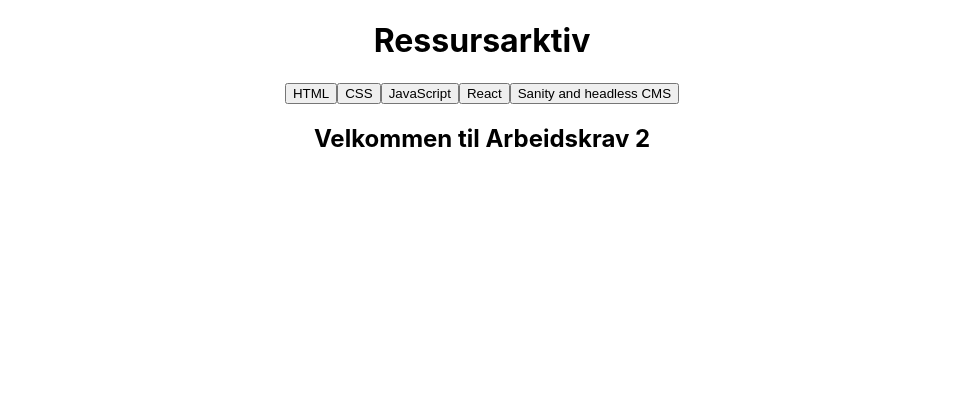
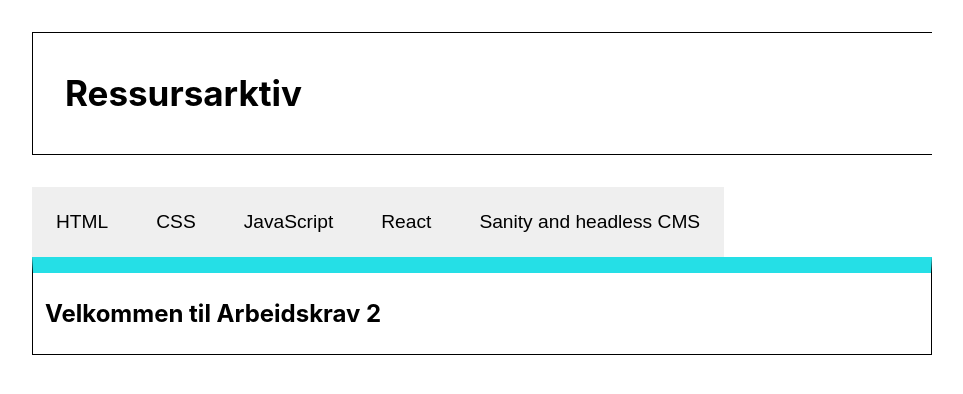
Before and after one commit to erikvs/uin23ak3_resourceapp_12-januar-, a React (Create React App) app: page / in a window 1280 px wide. Shown: the top 394 px of the page, without its empty margins (158-1121 px from the left). Built offline with nearby package versions, Linux system fonts and the light colour scheme.

Commit message:
oppdatert filstruktur og kode

```diff
--- a/src/App.js
+++ b/src/App.js
@@ -1,4 +1,4 @@
-import './App.css';
+import './StyleFolder/main.css';
 
 function App() {
   return (
--- /dev/null
+++ b/src/StyleFolder/main.css
@@ -0,0 +1,57 @@
+@charset "UTF-8";
+header {
+  width: 100%;
+  border: solid 1px;
+  margin-bottom: 2rem;
+  margin-top: 2rem;
+}
+header h1 {
+  text-align: left;
+  padding: 1rem 1rem 1rem 2rem;
+  font-size: 35px;
+}
+
+.tab {
+  overflow: hidden;
+  border: 1px solid #25dfe6;
+  background-color: #25dfe6;
+}
+.tab button {
+  background-color: #25dfe6;
+  border: none;
+    outline: none;
+    cursor: pointer;
+    transition: 0.4s;
+  width: 100%;
+}
+
+button {
+  border: none;
+  padding: 1.5rem;
+  font-size: 1.2rem;
+  transition: 0.4s;
+}
+button:focus {
+  background-color: #25dfe6;
+  border: #25dfe6;
+  color: #fff;
+}
+
+div.tabcontent {
+  border-top: solid 1rem #25dfe6;
+  border-left: solid 1px;
+  border-bottom: solid 1px;
+  border-right: solid 1px;
+  padding: 6px 12px;
+  display: block;
+  transition: ease-in-out 0.7s;
+}
+
+body {
+  width: 100%;
+  max-width: 900px;
+  margin: 0 auto;
+  background-color: #ffffff;
+  overflow: hidden;
+  position: relative;
+}/*# sourceMappingURL=main.css.map */
--- a/src/sass/main.scss
+++ b/src/StyleFolder/main.scss
@@ -34,7 +34,7 @@ button {
 	transition: 0.4s;
 	&:focus {
 		background-color: $background-color_1;
-		border-color: $border-color_1;
+		border: $border-color_1;
 		color: $color_1;
 	}
 }
```
Also changed, not shown: 1 other file (tests, documents, lock files or other folders).
